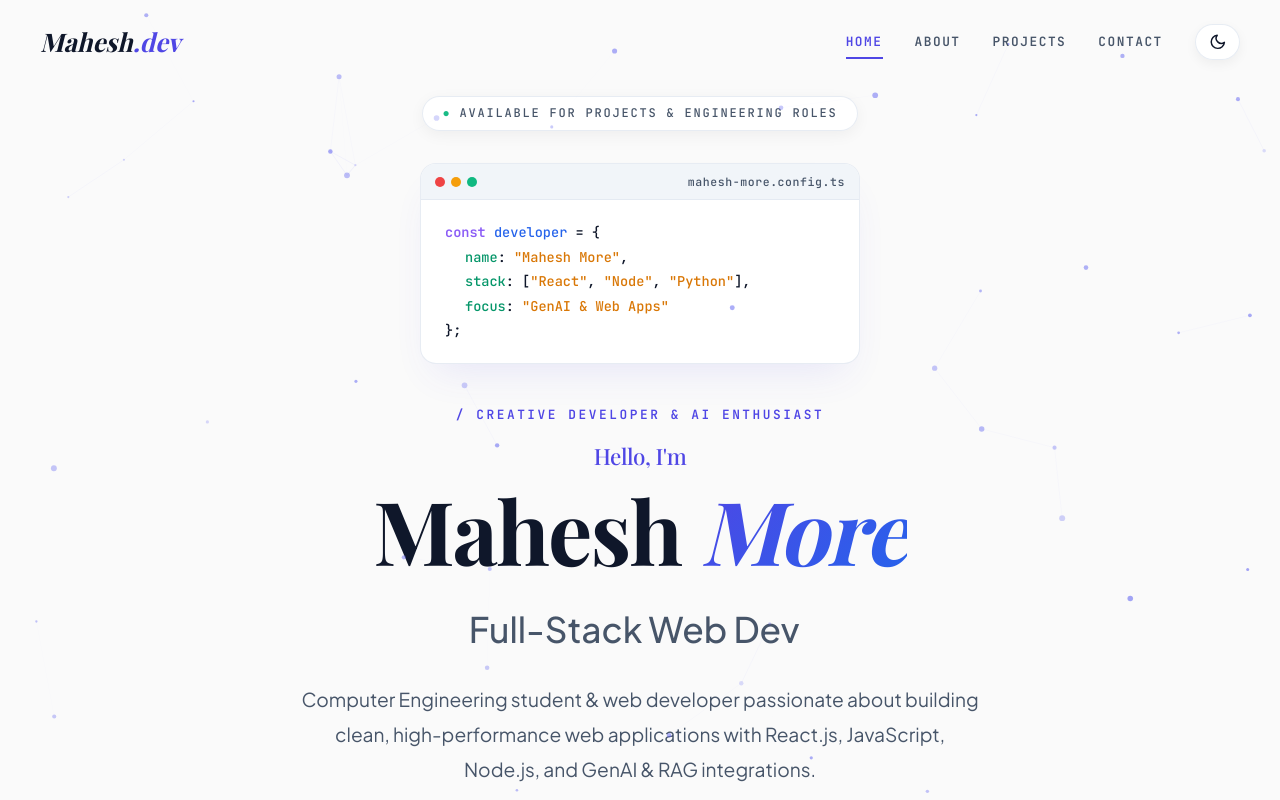
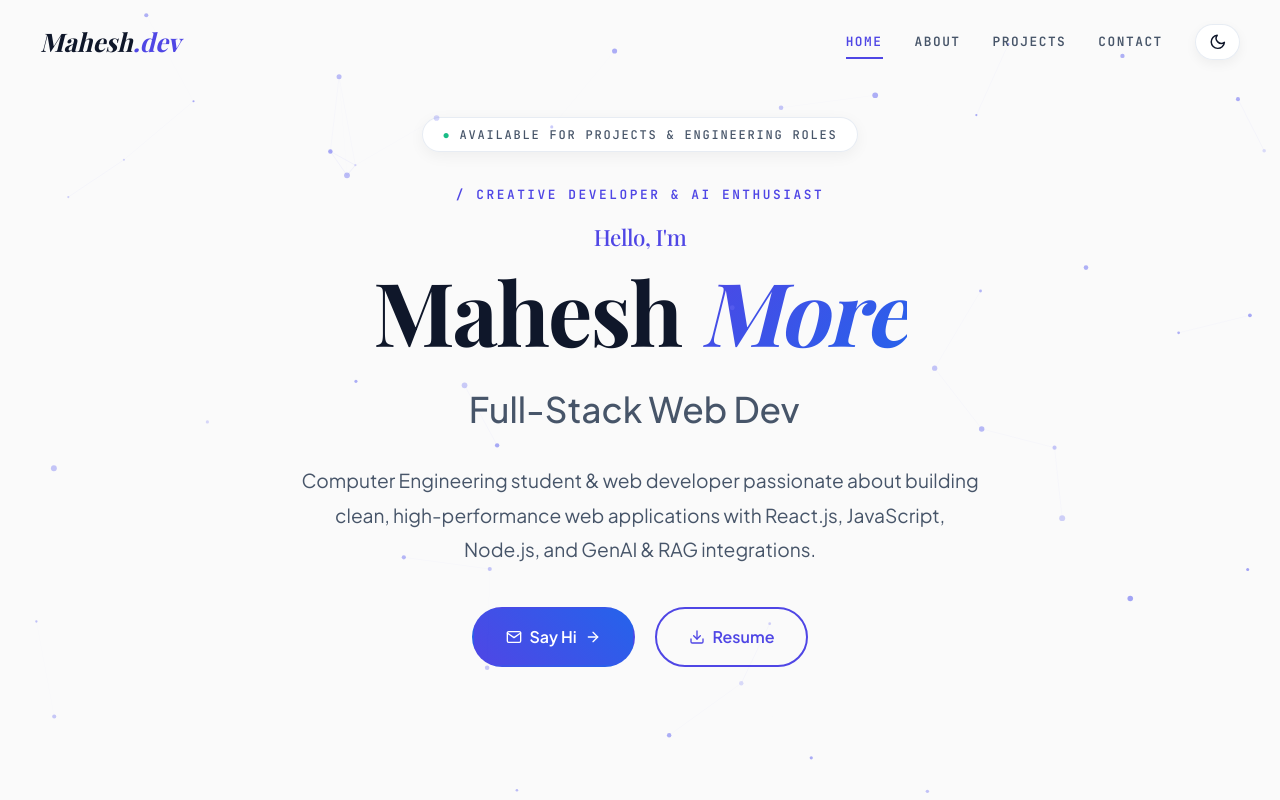
Before and after one commit to Mahesh-more1/portfolio, a React (Vite) app: page /#/ in a window 1280 px wide. Shown: the top 800 px of the page. Built offline with nearby package versions, Linux system fonts and the light colour scheme; a web font is replaced by a local one.

Commit message:
Clean up Home page hero section to have a spacious typography layout with no top image or box

```diff
--- a/src/pages/Home.jsx
+++ b/src/pages/Home.jsx
@@ -230,24 +230,6 @@ const Home = () => {
             <span className="dot">●</span> Available for Projects & Engineering Roles
           </StatusPill>
 
-          <DevHeroWindow variants={itemVariants} whileHover={{ scale: 1.02 }}>
-            <DevWindowHeader>
-              <div className="dots">
-                <span className="dot red" />
-                <span className="dot yellow" />
-                <span className="dot green" />
-              </div>
-              <div className="title">mahesh-more.config.ts</div>
-            </DevWindowHeader>
-            <DevWindowBody>
-              <div className="code-line"><span className="kw">const</span> <span className="var">developer</span> = &#123;</div>
-              <div className="code-line indent"><span className="prop">name</span>: <span className="str">"Mahesh More"</span>,</div>
-              <div className="code-line indent"><span className="prop">stack</span>: [<span className="str">"React"</span>, <span className="str">"Node"</span>, <span className="str">"Python"</span>],</div>
-              <div className="code-line indent"><span className="prop">focus</span>: <span className="str">"GenAI & Web Apps"</span></div>
-              <div className="code-line">&#125;;</div>
-            </DevWindowBody>
-          </DevHeroWindow>
-
           <CategoryLabel variants={itemVariants}>
             / CREATIVE DEVELOPER & AI ENTHUSIAST
           </CategoryLabel>
```
